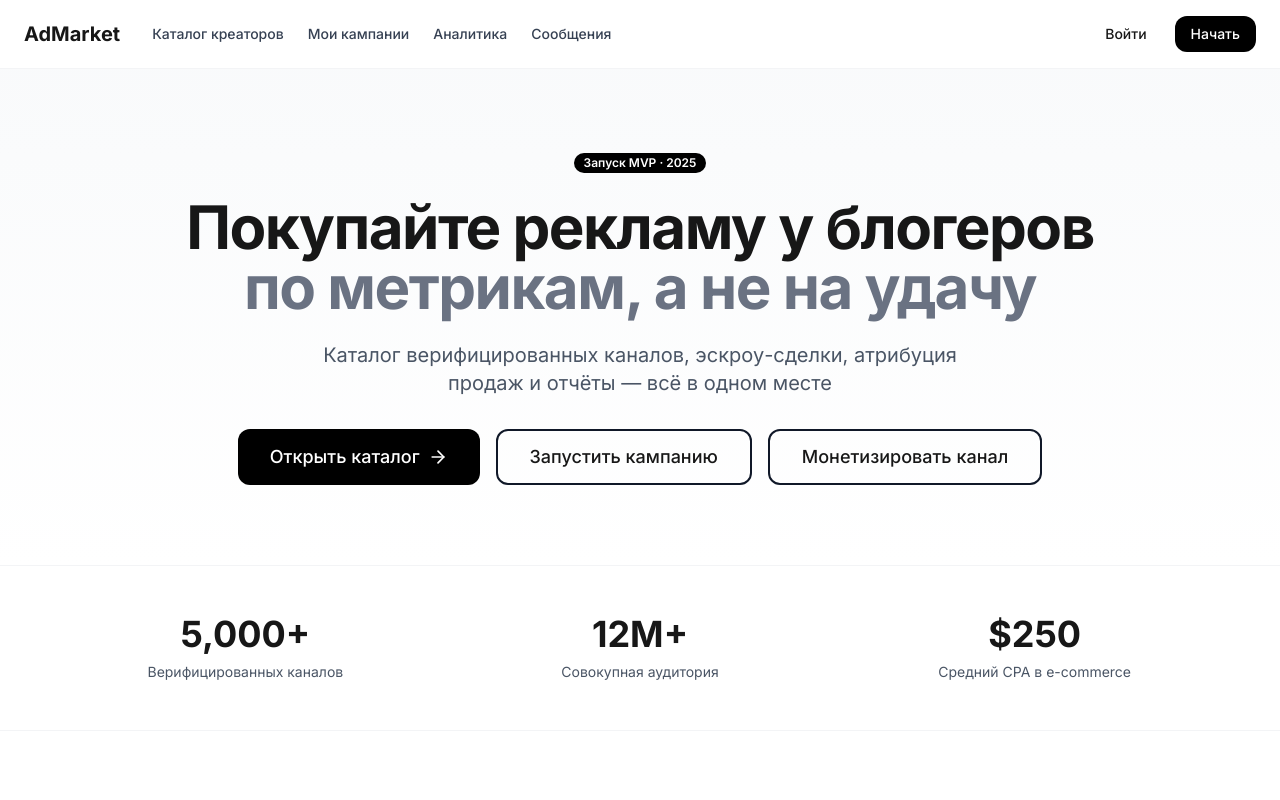
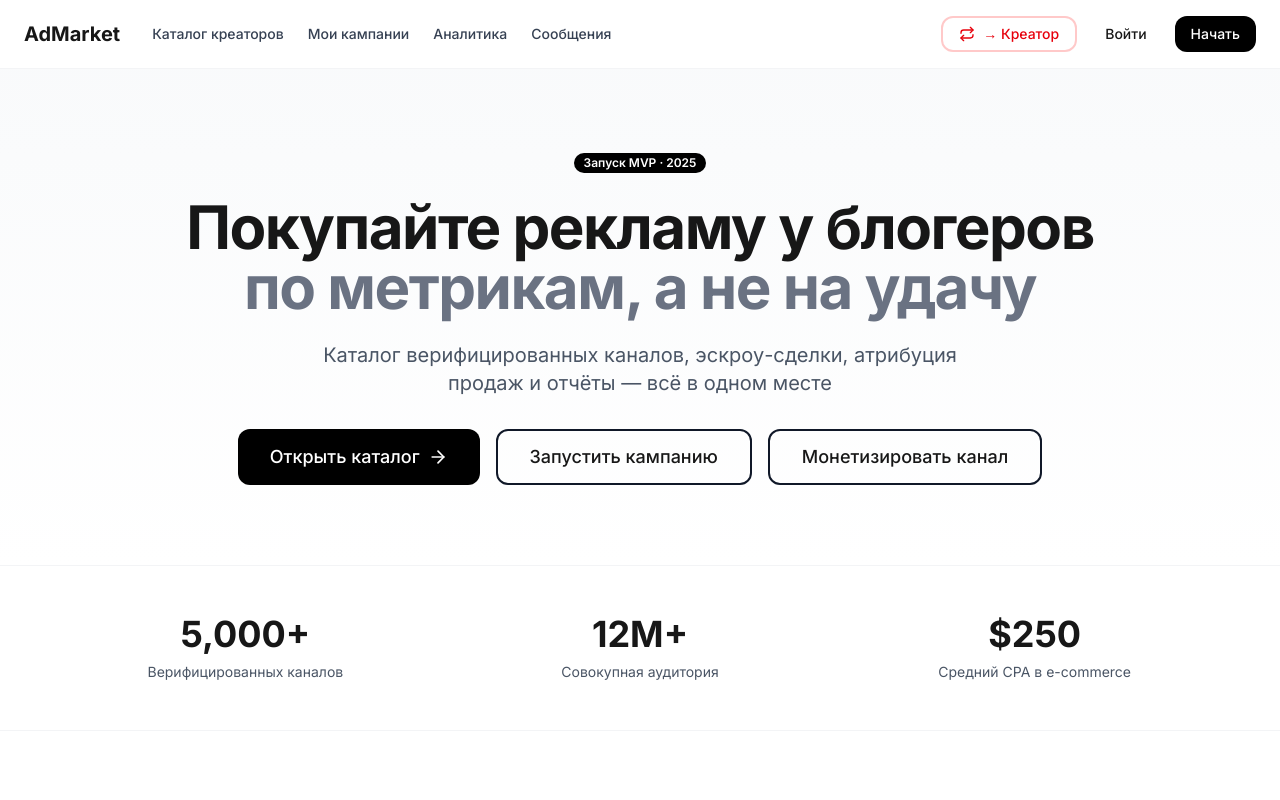
Before and after one commit to Christiangrandcrue/admarket, a Next.js app: page / in a window 1280 px wide. Shown: the top 800 px of the page. Built offline with nearby package versions, Linux system fonts and the light colour scheme; no server answers.

Commit message:
fix: Add Role Switcher directly to Header for reliable visibility

```diff
--- a/components/layout/header.tsx
+++ b/components/layout/header.tsx
@@ -2,12 +2,42 @@
 
 import Link from 'next/link'
 import { HeaderAuth } from './header-auth'
-import { Menu, X } from 'lucide-react'
-import { useState } from 'react'
+import { Menu, X, Repeat } from 'lucide-react'
+import { useState, useEffect } from 'react'
 import { Button } from '@/components/ui/button'
+import { createClient } from '@/lib/supabase/client'
+import { useRouter } from 'next/navigation'
 
 export function Header() {
   const [mobileMenuOpen, setMobileMenuOpen] = useState(false)
+  const [isAdmin, setIsAdmin] = useState(false) // Or simply enable for all for now
+  const [role, setRole] = useState<string>('advertiser')
+  const router = useRouter()
+
+  // Check if user is admin or simply enable for all during testing
+  useEffect(() => {
+      // For testing purposes, we make this button available to everyone in the header
+      // to ensure the user can switch roles even if sidebar is broken.
+      setIsAdmin(true)
+      const savedRole = localStorage.getItem('dashboard_role_override')
+      if (savedRole) setRole(savedRole)
+  }, [])
+
+  const toggleRole = async () => {
+    const supabase = createClient()
+    const newRole = role === 'advertiser' ? 'creator' : 'advertiser'
+
+    setRole(newRole)
+    localStorage.setItem('dashboard_role_override', newRole)
+    window.dispatchEvent(new Event('dashboard-role-change'))
+
+    await supabase.auth.updateUser({
+      data: { role: newRole }
+    })
+
+    const targetPath = newRole === 'creator' ? '/dashboard/creator' : '/dashboard/campaigns'
+    router.push(targetPath)
+  }
 
   return (
     <header className="sticky top-0 z-50 w-full border-b border-gray-100 bg-white/95 backdrop-blur">
@@ -34,6 +64,17 @@ export function Header() {
         </div>
 
         <div className="hidden items-center gap-3 md:flex">
+           {/* ADMIN SWITCHER IN HEADER */}
+           <Button
+             variant="outline"
+             size="sm"
+             onClick={toggleRole}
+             className="border-red-200 text-red-600 bg-red-50 hover:bg-red-100 hover:text-red-700"
+           >
+             <Repeat className="w-4 h-4 mr-2" />
+             {role === 'advertiser' ? '→ Креатор' : '→ Рекламодатель'}
+           </Button>
+
           <HeaderAuth />
         </div>
 
@@ -50,6 +91,15 @@ export function Header() {
       {mobileMenuOpen && (
         <div className="border-t border-gray-100 bg-white px-6 py-4 md:hidden">
           <div className="flex flex-col gap-4">
+            {/* Mobile Role Switcher */}
+             <Button
+               variant="outline"
+               onClick={toggleRole}
+               className="w-full border-red-200 text-red-600 bg-red-50"
+             >
+               Сменить роль ({role})
+             </Button>
+
             <Link href="/catalog" className="text-sm font-medium">
               Каталог креаторов
             </Link>
```
